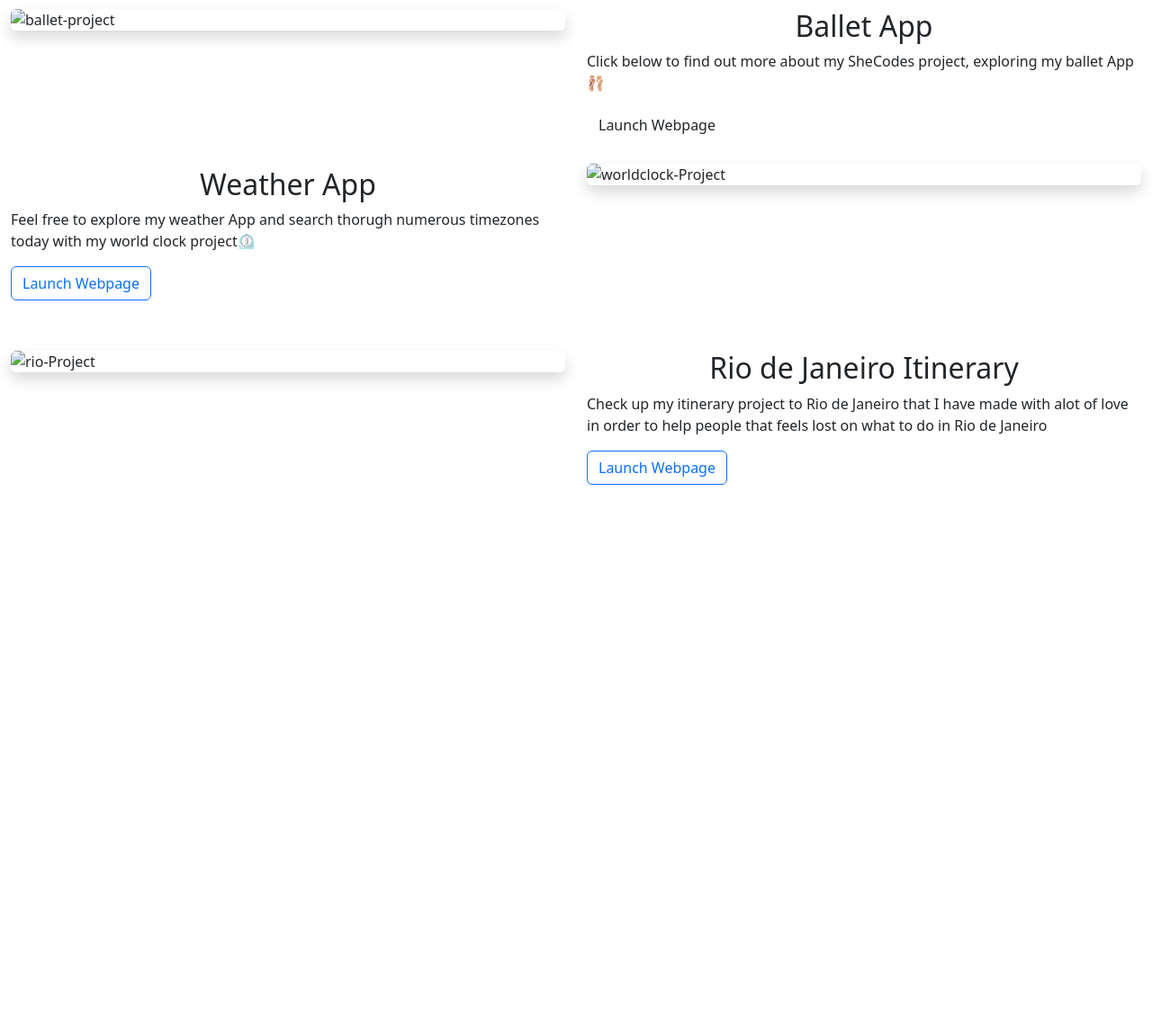
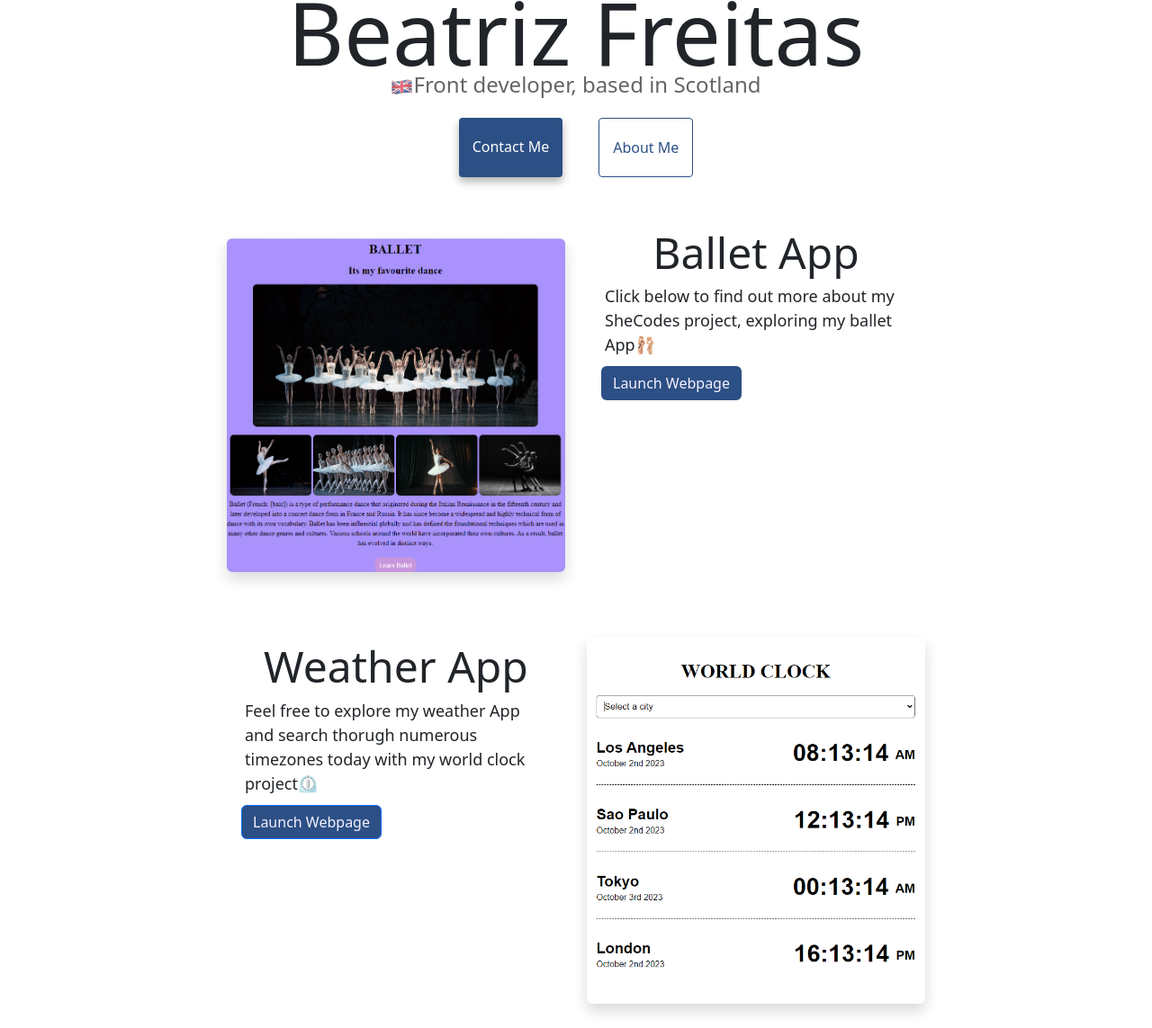
Before and after one commit to Freitassbea/My-Portfolio, a plain HTML site: page index.html in a window 1280 px wide. Shown: the part 209-1352 px from the top of the page at 90% size. Before the commit the page ends 800 px from the top, so only its background shows below. Drawn offline with nearby package versions, Linux system fonts and the light colour scheme; the site is published under a folder, as on GitHub Pages, so addresses that start at the root find nothing.

Commit message:
Added the button link website

```diff
--- a/index.html
+++ b/index.html
@@ -17,7 +17,7 @@
       crossorigin="anonymous"
     ></script>
     <title>Front end Developer- Beatriz Freitas</title>
-    <link rel="stylesheet" href="/css/style.css" />
+    <link rel="stylesheet" href="css/style.css" />
   </head>
   <body>
     <nav class="navbar navbar-expand-lg navbar-light fixed-top">
@@ -70,7 +70,7 @@
     <h1 class="">Beatriz Freitas</h1>
     <h3>
       <img
-        src="/img/flag-united-kingdom_1f1ec-1f1e7.png"
+        src="img/flag-united-kingdom_1f1ec-1f1e7.png"
         alt="flag-logo"
         width="25"
       />Front developer, based in Scotland
@@ -85,30 +85,37 @@
       <div class="row mt-2">
         <div class="col-sm-6">
           <img
-            src="/img/Ballet.PNG"
+            src="img/Ballet.PNG"
             alt="ballet-project"
             title="ballet-project"
             class="img-fluid shadow rounded mb-5 d-none d-sm-block"
           />
         </div>
-        <div class="col-sm-6">
+        <div class="col-sm-6 text-center text-md-start">
           <h2 class="text-center">Ballet App</h2>
           <p class="ballet-description">
             Click below to find out more about my SheCodes project, exploring my
             ballet App🩰
           </p>
-          <button type="button" class="btn" href="#" title="  ballet-project">
+          <a href="https://webballet-project.netlify.app/" target="_blank">
+            <button type="button" class="btn" title="  ballet-project">
               Launch Webpage
             </button>
+          </a>
         </div>
       </div>
       <div class="row mt-4">
-        <div class="col-sm-6">
+        <div class="col-sm-6 text-center text-md-start">
           <h2 class="text-center mt-1">Weather App</h2>
           <p class="weather-description">
             Feel free to explore my weather App and search thorugh numerous
             timezones today with my world clock project⏲️
           </p>
+          <a
+            href="https://vanilla-weatheapp.netlify.app/"
+            alt="vanilla-project"
+            target="_blank"
+          >
             <button
               type="button"
               class="btn btn-outline-primary weather-link mb-2"
@@ -117,10 +124,11 @@
             >
               Launch Webpage
             </button>
+          </a>
         </div>
         <div class="col-sm-6">
           <img
-            src="/img/World Clock.PNG"
+            src="img/World Clock.PNG"
             alt="worldclock-Project"
             title="weather-project"
             class="img-fluid rounded shadow mb-4 d-none d-sm-block"
@@ -130,19 +138,24 @@
       <div class="row mt-5">
         <div class="col-sm-6">
           <img
-            src="/img/Rio Itinerary.PNG"
+            src="img/Rio Itinerary.PNG"
             alt="rio-Project"
             title="rio-project"
             class="img-fluid rounded shadow d-none d-sm-block mb-4"
           />
         </div>
-        <div class="col-sm-6">
+        <div class="col-sm-6 text-center text-md-start">
           <h2 class="text-center">Rio de Janeiro Itinerary</h2>
           <p class="rio-description">
             Check up my itinerary project to Rio de Janeiro that I have made
             with alot of love in order to help people that feels lost on what to
             do in Rio de Janeiro
           </p>
+          <a
+            href="https://rio-itinerary.netlify.app/"
+            alt="rio-project"
+            target="_blank"
+          >
             <button
               href="#"
               type="button"
@@ -151,6 +164,7 @@
             >
               Launch Webpage
             </button>
+          </a>
         </div>
       </div>
     </div>
```
Also changed, not shown: ola.html (added). Lines whose indentation alone changed are shown as unchanged.
